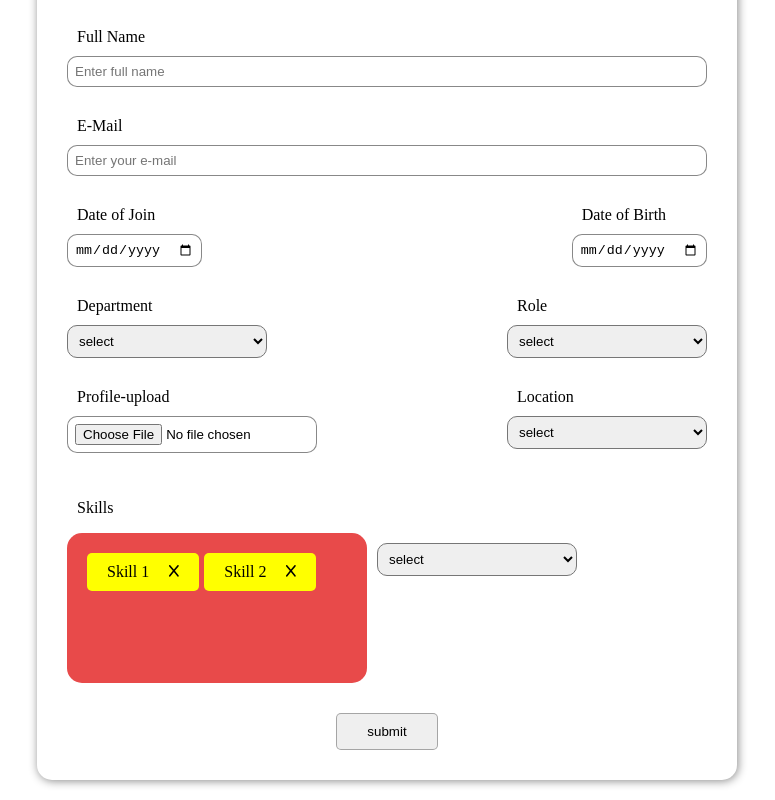
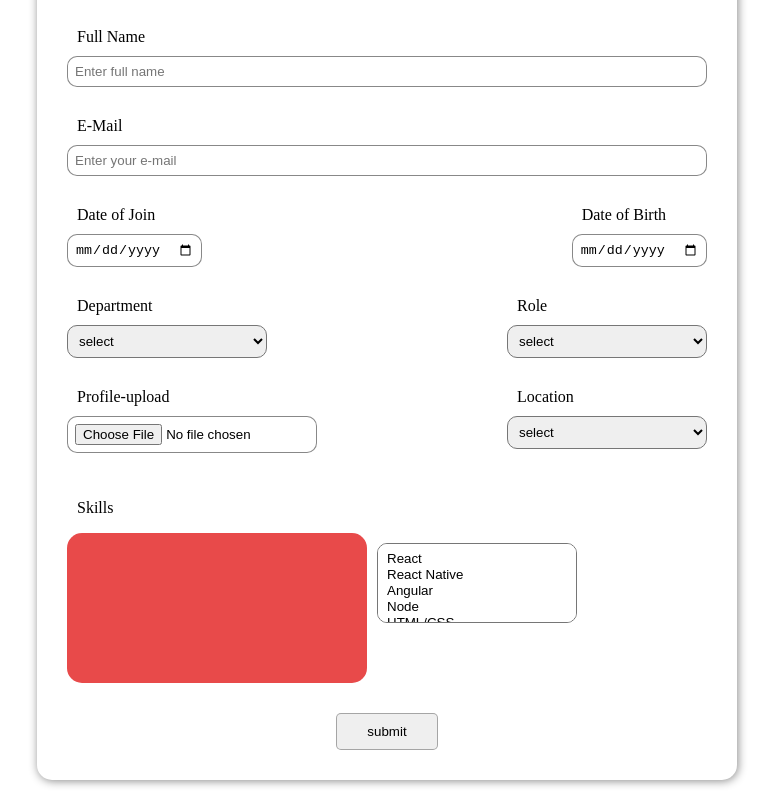
Before and after one commit to RJR-003/React_Assignment_HRM-App, a React (Vite) app: page /add-employee in a window 1280 px wide. Shown: the part 384-1184 px from the top of the page, without its empty margins (253-1028 px from the left). Built offline with nearby package versions, Linux system fonts and the light colour scheme.

Commit message:
add functionality to add skills in the form. Removal is yet to be done

```diff
--- a/src/pages/add_Update_Emp/AddUpdateEmp.tsx
+++ b/src/pages/add_Update_Emp/AddUpdateEmp.tsx
@@ -14,6 +14,7 @@ const tempLoc: string[] = ["Trivandrum", "Delhi"];
 function AddUpdateEmp() {
   const navigation = useLocation();
   const [image, setImage] = useState("");
+
   const fileUploadHandler = (e: React.ChangeEvent<HTMLInputElement>) => {
     const image = e.target.files && e.target.files[0];
     if (image) {
@@ -49,6 +50,20 @@ function AddUpdateEmp() {
     initialEmpDetails.Department = currData.department;
     initialEmpDetails.location = currData.location;
   }
+  const [addedSkills, setAddedSkills] = useState<string[]>([]);
+
+  function handleSelectSkill(e: MouseEvent) {
+    let target = e.target as HTMLElement;
+    let selectValue: string = (target as HTMLSelectElement).value;
+    if (selectValue) {
+      let selectedSkills: string[] = addedSkills;
+      if (!selectedSkills.includes(selectValue)) {
+        selectedSkills.push(selectValue);
+        setAddedSkills([...selectedSkills]);
+      }
+      console.log(addedSkills);
+    }
+  }
 
   return (
     <Formik
@@ -66,7 +81,7 @@ function AddUpdateEmp() {
         role: Yup.string().required("Required"),
         Department: Yup.string().required("Required"),
         location: Yup.string().required("Required"),
-        skill: Yup.string().required("Required"),
+        skill: Yup.mixed().required("Required"),
       })}
       onSubmit={(values, { setSubmitting }) => {
         setTimeout(() => {
@@ -126,11 +141,18 @@ function AddUpdateEmp() {
             <div>
               <p>Skills</p>
               <div className="added-skills">
-                <SkillChip label="Skill 1" isView={false} />
-                <SkillChip label="Skill 2" isView={false} />
+                {addedSkills.map(
+                  (item) =>
+                    item && <SkillChip key={item} label={item} isView={false} />
+                )}
+                {/* <SkillChip label="Skill 1" isView={false} />
+                <SkillChip label="Skill 2" isView={false} /> */}
               </div>
             </div>
             <FormSelectField
+              isMultiple={true}
+              value={[testData.skill.map((item) => item.skill)]}
+              onClick={(e: MouseEvent) => handleSelectSkill(e)}
               arr={testData.skill.map((item) => item.skill)}
               name="skill"
             />
--- a/src/pages/add_Update_Emp/FormSelectField.tsx
+++ b/src/pages/add_Update_Emp/FormSelectField.tsx
@@ -1,11 +1,16 @@
 import { useField } from "formik";
 
-const FormSelectField = ({ arr, label, ...props }: any) => {
+const FormSelectField = ({ value, isMultiple, arr, label, ...props }: any) => {
   const [field, meta] = useField(props);
   return (
     <div className="form-entry">
       <label htmlFor={props.id || props.name}>{label}</label>
-      <select {...field} {...props}>
+      <select
+        {...field}
+        {...props}
+        multiple={isMultiple ? "multiple" : undefined}
+        value={value}
+      >
         <option value="" hidden>
           select
         </option>
```
